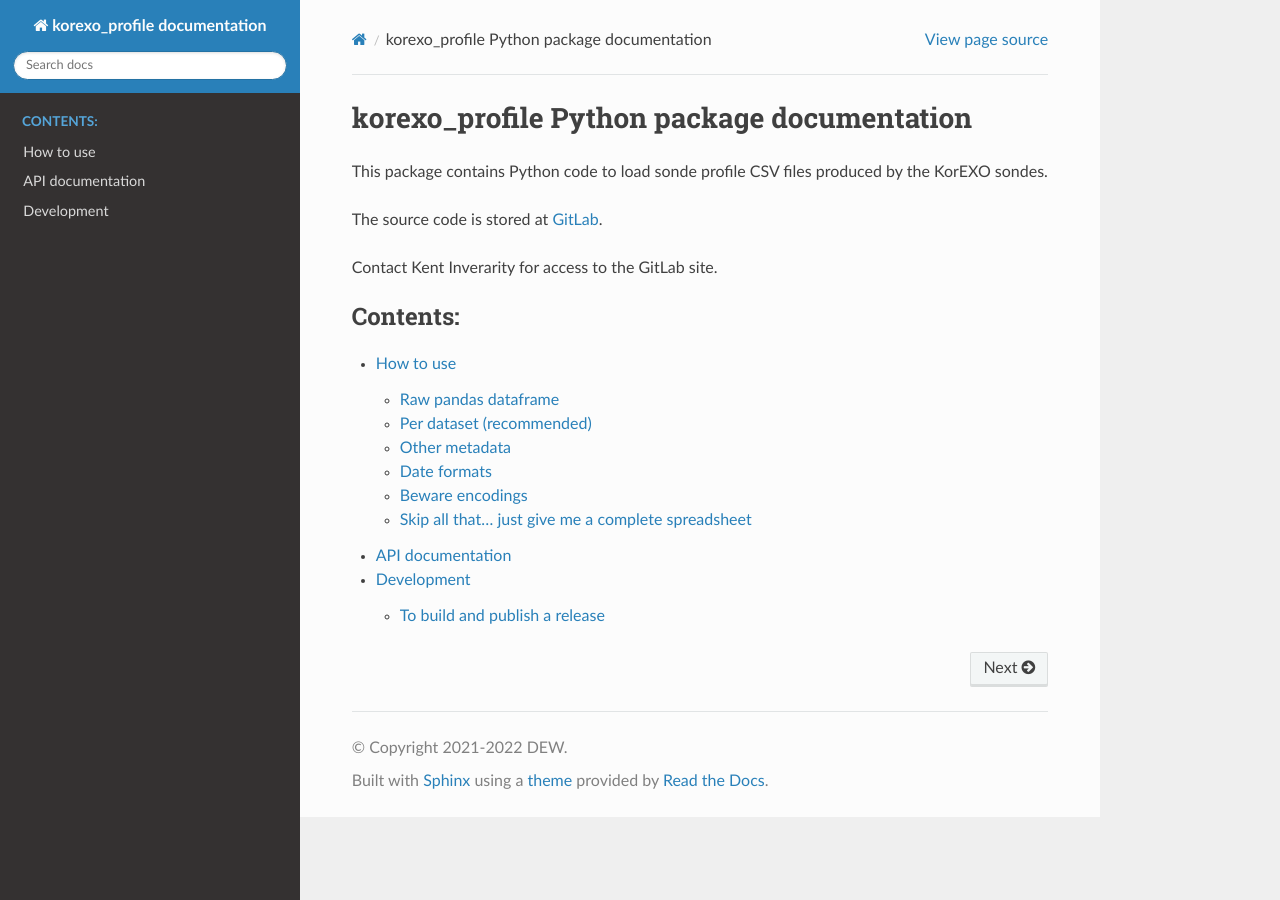
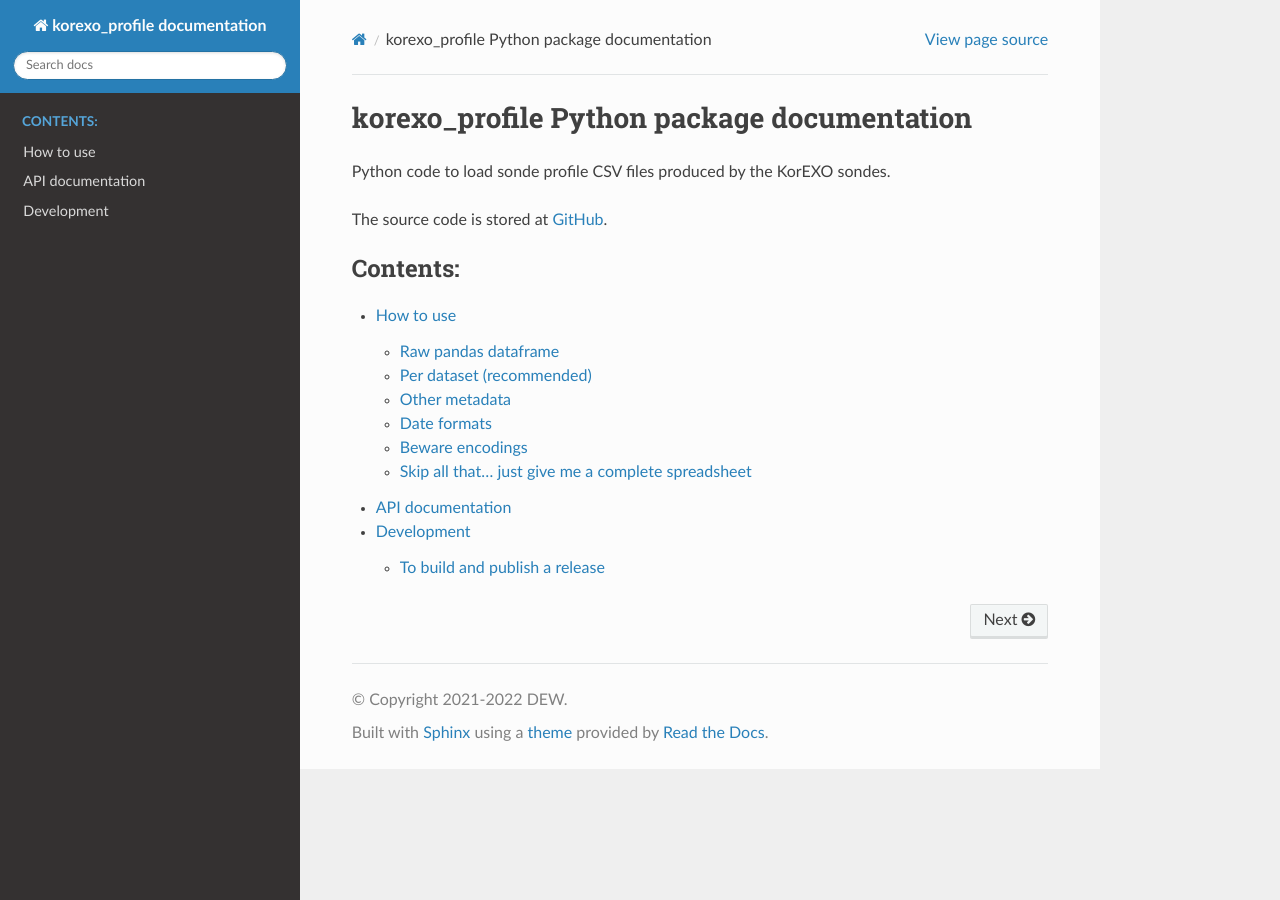
Before and after one commit to daanreijnders/korexo_profile, a Sphinx documentation site: the page built from docs/index.rst, in a window 1280 px wide. Built offline with Sphinx 7.4.7 and the Read the Docs theme 2.0.0, drawn with Linux system fonts in a browser that asks for light colours.

Commit message:
update to GitHub

```diff
--- a/docs/index.rst
+++ b/docs/index.rst
@@ -1,13 +1,11 @@
 korexo_profile Python package documentation
 =============================================================
 
-This package contains Python code to load sonde profile CSV files produced
+Python code to load sonde profile CSV files produced
 by the KorEXO sondes.
 
-The source code is stored at `GitLab
-<https://gitlab.com/dew-waterscience/korexo_profile>`_.
-
-Contact Kent Inverarity for access to the GitLab site.
+The source code is stored at `GitHub
+<https://github.com/dew-waterscience/korexo_profile>`_.
 
 
 .. toctree::
```
